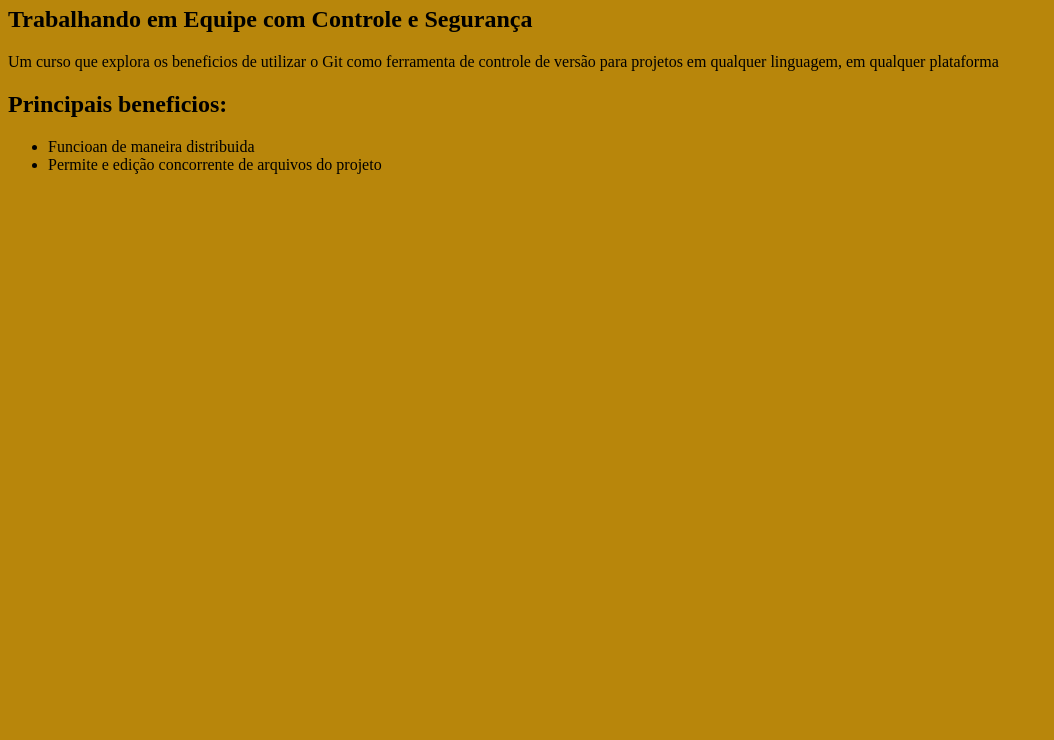
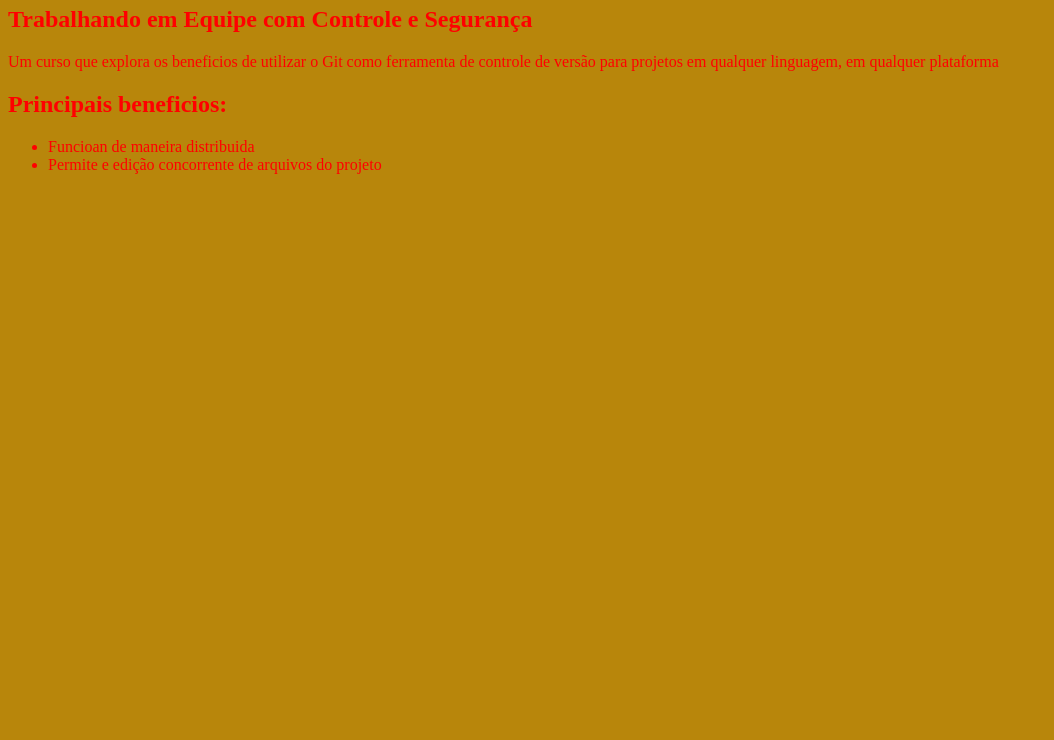
Before and after one commit to lfknowbr/curso-git, a plain HTML site: page index.html in a window 1280 px wide. Shown: the part 60-800 px from the top of the page, without its empty margins (0-1054 px from the left). Drawn offline with Linux system fonts and the light colour scheme.

Commit message:
Adicionado a cor  da fonte

```diff
--- a/style.css
+++ b/style.css
@@ -1,3 +1,4 @@
 body {
-    background-color: darkgoldenrod
+    background-color: darkgoldenrod;
+    color: red;
 }
```
